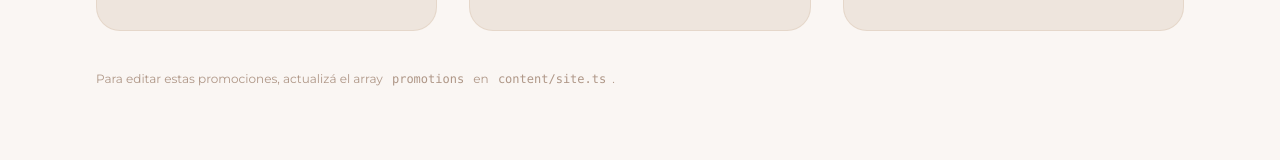
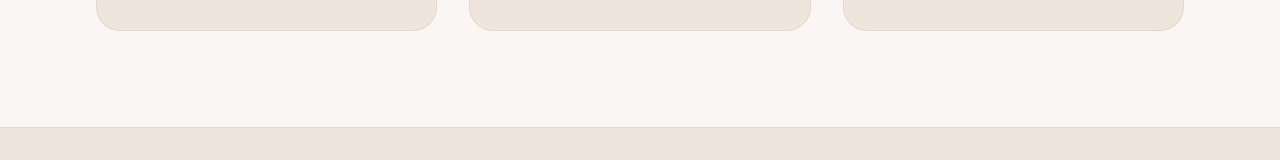
Before and after one commit to sifriabrian-pixel/WebNavara, a Next.js app: page /promociones in a window 1280 px wide. Shown: the part 1731-1891 px from the top of the page. Built offline with nearby package versions, Linux system fonts and the light colour scheme; a web font is replaced by a local one.

Commit message:
Quitar nota interna de edición de la página de promociones

```diff
--- a/app/promociones/page.tsx
+++ b/app/promociones/page.tsx
@@ -67,18 +67,6 @@ export default function PromocionesPage() {
           para conocer nuestros tratamientos y precios.
         </p>
       )}
-
-      <p className="mt-10 text-xs text-[var(--navara-brown)]/70">
-        Para editar estas promociones, actualizá el array{" "}
-        <code className="rounded bg-[var(--navara-cream)] px-1.5 py-0.5">
-          promotions
-        </code>{" "}
-        en{" "}
-        <code className="rounded bg-[var(--navara-cream)] px-1.5 py-0.5">
-          content/site.ts
-        </code>
-        .
-      </p>
     </section>
   );
 }
```
